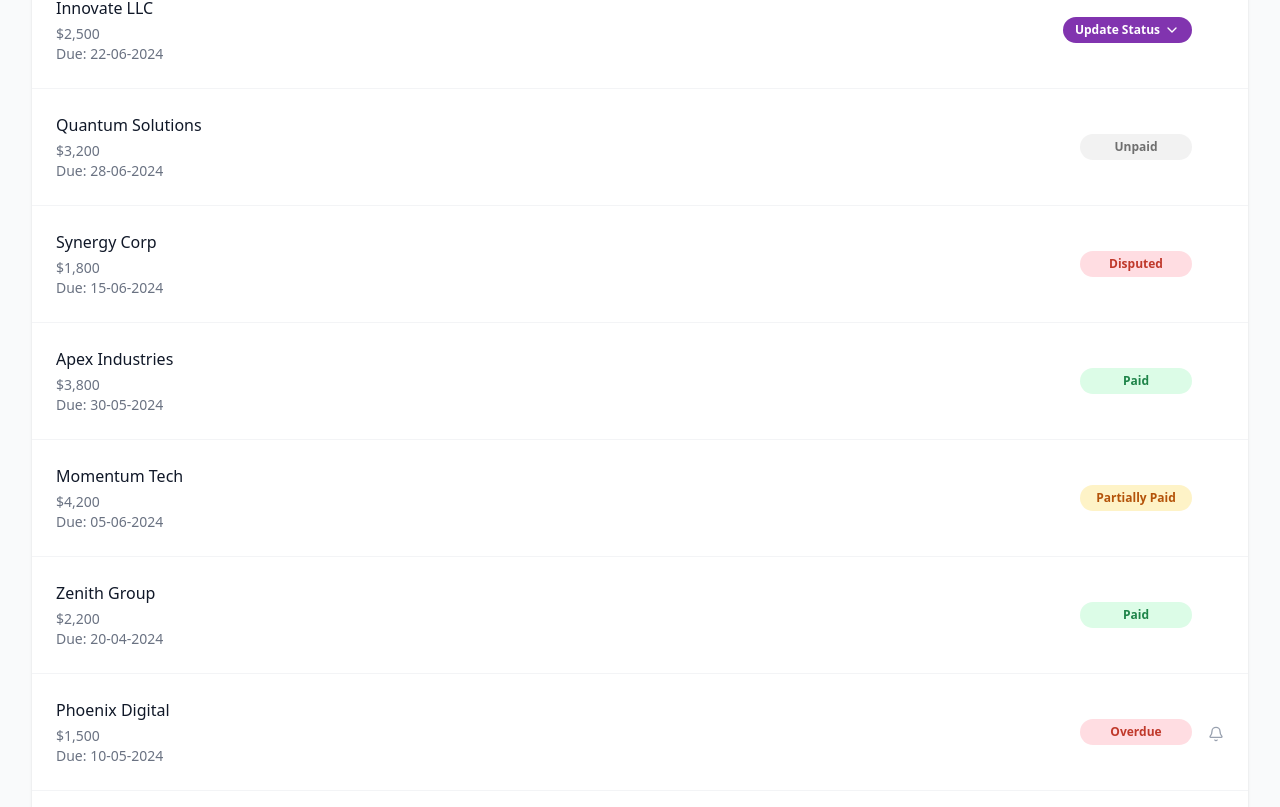
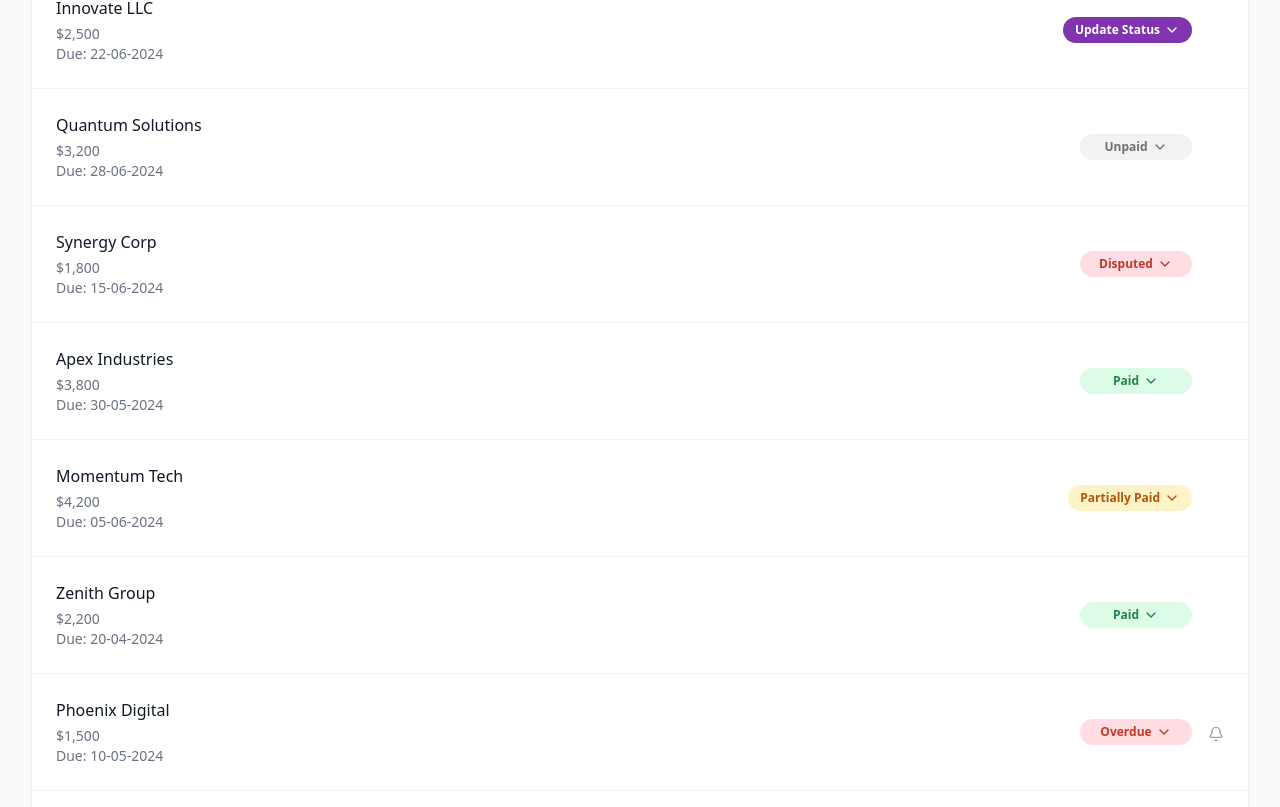
Before and after one commit to HarshithKDev/sparkonomy, a React (Vite) app: page / in a window 1280 px wide. Shown: the part 813-1620 px from the top of the page. Built offline with nearby package versions, Linux system fonts and the light colour scheme.

Commit message:
update invoice list

```diff
--- a/src/components/InvoiceList.jsx
+++ b/src/components/InvoiceList.jsx
@@ -133,7 +133,7 @@ const InvoiceList = () => {
         </div>
         <div className={`overflow-hidden transition-[max-height] duration-500 ease-in-out ${isInvoiceExpanded ? 'max-h-[100rem]' : 'max-h-0'}`}>
           <div className="divide-y divide-gray-100">
-            {invoices.map((invoice, index) => (
+            {invoices.map((invoice) => (
               <div key={invoice.id} className="p-4 lg:p-6 flex items-center justify-between hover:bg-gray-50">
                 <div className="flex-1">
                   <h4 className="font-medium text-gray-900 mb-1">{invoice.client}</h4>
@@ -142,8 +142,6 @@ const InvoiceList = () => {
                 </div>
                 <div className="flex items-center justify-end" style={{ width: '180px' }}>
                   <div className="relative">
-                    {index === 0 ? (
-                      <>
                     <button
                       style={getStatusStyle(invoice.status)}
                       className="flex items-center justify-center whitespace-nowrap"
@@ -168,12 +166,6 @@ const InvoiceList = () => {
                         </ul>
                       </div>
                     )}
-                      </>
-                    ) : (
-                      <span style={getStatusStyle(invoice.status)} className="flex items-center justify-center whitespace-nowrap">
-                        {invoice.status}
-                      </span>
-                    )}
                   </div>
                   <div className="w-8 text-right">
                     {(invoice.status === 'Overdue' || invoice.status === 'Awaited') && <Bell className="w-4 h-4 text-gray-400 inline-block" />}
```
Lines whose indentation alone changed are shown as unchanged.
